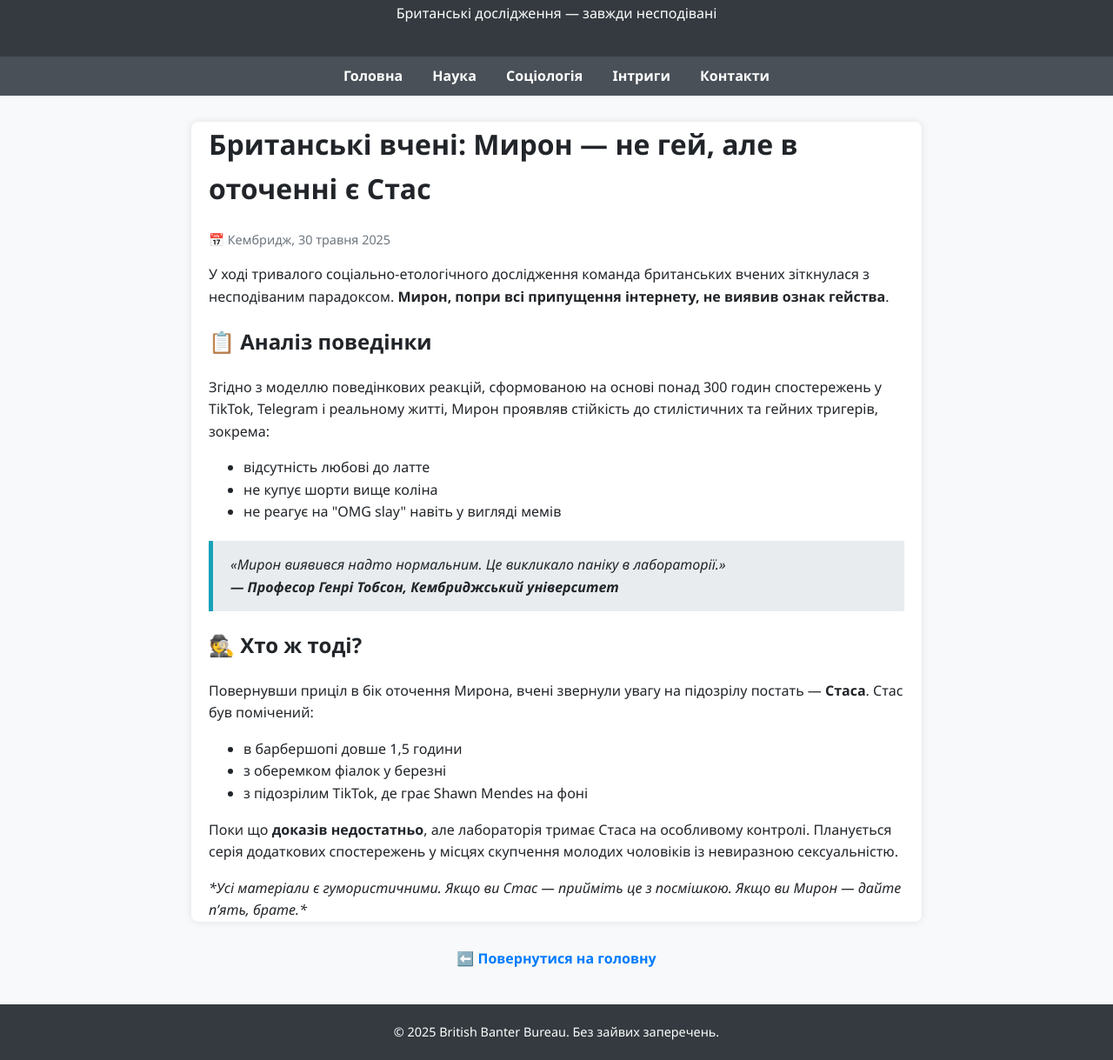
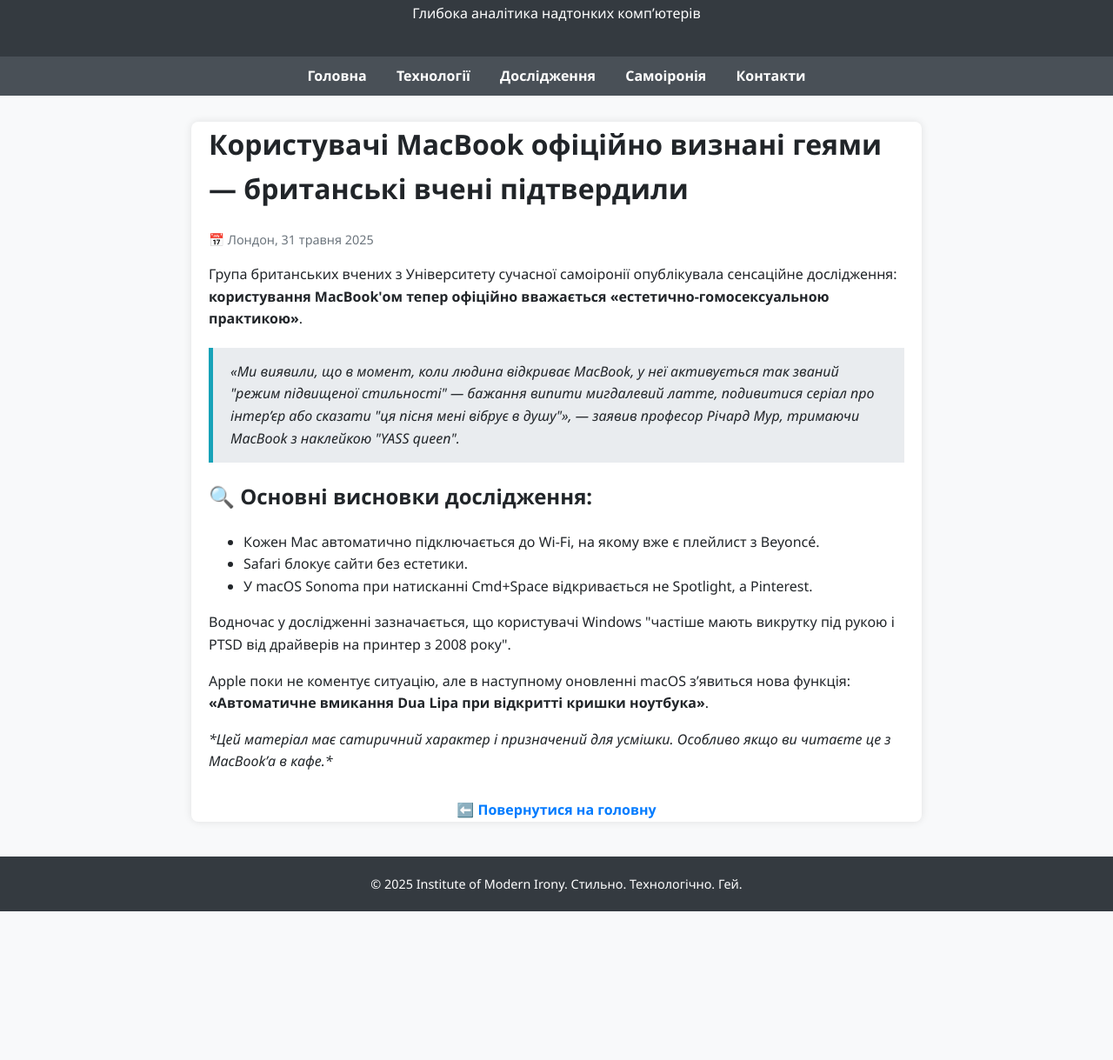
Before and after one commit to KriK66th/BritishScientists, a plain HTML site: page people2.html in a window 1280 px wide. Shown: the part 111-1330 px from the top of the page at 87% size. After the commit the page ends 1159 px from the top, so only its background shows below. Drawn offline with Linux system fonts and the light colour scheme.

Commit message:
Update people2.html
відходим від особистостей

```diff
--- a/people2.html
+++ b/people2.html
@@ -1,10 +1,9 @@
 <!DOCTYPE html>
-
 <html lang="uk">
 <head>
-<meta charset="utf-8"/>
-<meta content="width=device-width, initial-scale=1.0" name="viewport"/>
-<title>Британські вчені: Мирон — ні, але Стас під підозрою</title>
+  <meta charset="UTF-8" />
+  <meta name="viewport" content="width=device-width, initial-scale=1.0"/>
+  <title>Користувачі MacBook офіційно визнані геями</title>
   <style>
     body {
       font-family: 'Segoe UI', Tahoma, Geneva, Verdana, sans-serif;
@@ -69,42 +68,49 @@
 <body>
   <header>
     <h1>Науковий портал</h1>
-<p>Британські дослідження — завжди несподівані</p>
+    <p>Глибока аналітика надтонких комп’ютерів</p>
   </header>
+
   <nav>
     <a href="#">Головна</a>
-<a href="#">Наука</a>
-<a href="#">Соціологія</a>
-<a href="#">Інтриги</a>
+    <a href="#">Технології</a>
+    <a href="#">Дослідження</a>
+    <a href="#">Самоіронія</a>
     <a href="#">Контакти</a>
   </nav>
+
   <main>
-<h1>Британські вчені: Мирон — не гей, але в оточенні є Стас</h1>
-<p class="date">📅 Кембридж, 30 травня 2025</p>
-<p>У ході тривалого соціально-етологічного дослідження команда британських вчених зіткнулася з несподіваним парадоксом. <strong>Мирон, попри всі припущення інтернету, не виявив ознак гейства</strong>.</p>
-<h2>📋 Аналіз поведінки</h2>
-<p>Згідно з моделлю поведінкових реакцій, сформованою на основі понад 300 годин спостережень у TikTok, Telegram і реальному житті, Мирон проявляв стійкість до стилістичних та гейних тригерів, зокрема:</p>
+    <h1>Користувачі MacBook офіційно визнані геями — британські вчені підтвердили</h1>
+    <p class="date">📅 Лондон, 31 травня 2025</p>
+
+    <p>Група британських вчених з Університету сучасної самоіронії опублікувала сенсаційне дослідження: <strong>користування MacBook'ом тепер офіційно вважається «естетично-гомосексуальною практикою»</strong>.</p>
+
+    <blockquote>
+      «Ми виявили, що в момент, коли людина відкриває MacBook, у неї активується так званий "режим підвищеної стильності" — бажання випити мигдалевий латте, подивитися серіал про інтер’єр або сказати "ця пісня мені вібрує в душу"», — заявив професор Річард Мур, тримаючи MacBook з наклейкою <em>"YASS queen"</em>.
+    </blockquote>
+
+    <h2>🔍 Основні висновки дослідження:</h2>
     <ul>
-<li>відсутність любові до латте</li>
-<li>не купує шорти вище коліна</li>
-<li>не реагує на "OMG slay" навіть у вигляді мемів</li>
+      <li>Кожен Mac автоматично підключається до Wi-Fi, на якому вже є плейлист з Beyoncé.</li>
+      <li>Safari блокує сайти без естетики.</li>
+      <li>У macOS Sonoma при натисканні Cmd+Space відкривається не Spotlight, а Pinterest.</li>
     </ul>
-<blockquote>
-      «Мирон виявився надто нормальним. Це викликало паніку в лабораторії.»
-      <br/><strong>— Професор Генрі Тобсон, Кембриджський університет</strong>
-</blockquote>
-<h2>🕵️ Хто ж тоді?</h2>
-<p>Повернувши приціл в бік оточення Мирона, вчені звернули увагу на підозрілу постать — <strong>Стаса</strong>. Стас був помічений:</p>
-<ul>
-<li>в барбершопі довше 1,5 години</li>
-<li>з оберемком фіалок у березні</li>
-<li>з підозрілим TikTok, де грає Shawn Mendes на фоні</li>
-</ul>
-<p>Поки що <strong>доказів недостатньо</strong>, але лабораторія тримає Стаса на особливому контролі. Планується серія додаткових спостережень у місцях скупчення молодих чоловіків із невиразною сексуальністю.</p>
-<p><em>*Усі матеріали є гумористичними. Якщо ви Стас — прийміть це з посмішкою. Якщо ви Мирон — дайте п’ять, брате.*</em></p>
+
+    <p>Водночас у дослідженні зазначається, що користувачі Windows "частіше мають викрутку під рукою і PTSD від драйверів на принтер з 2008 року".</p>
+
+    <p>Apple поки не коментує ситуацію, але в наступному оновленні macOS з’явиться нова функція: <strong>«Автоматичне вмикання Dua Lipa при відкритті кришки ноутбука»</strong>.</p>
+
+    <p><em>*Цей матеріал має сатиричний характер і призначений для усмішки. Особливо якщо ви читаєте це з MacBook’а в кафе.*</em></p>
+
+    <p style="text-align: center; margin-top: 30px;">
+      <a href="index.html" style="color: #007bff; text-decoration: none; font-weight: bold;">
+        ⬅️ Повернутися на головну
+      </a>
+    </p>
   </main>
-<p style="text-align: center; margin-top: 30px;"><a href="index.html" style="color: #007bff; text-decoration: none; font-weight: bold;">⬅️ Повернутися на головну</a></p><footer>
-    © 2025 British Banter Bureau. Без зайвих заперечень.
+
+  <footer>
+    &copy; 2025 Institute of Modern Irony. Стильно. Технологічно. Гей.
   </footer>
 </body>
 </html>
```
Lines whose indentation alone changed are shown as unchanged.
